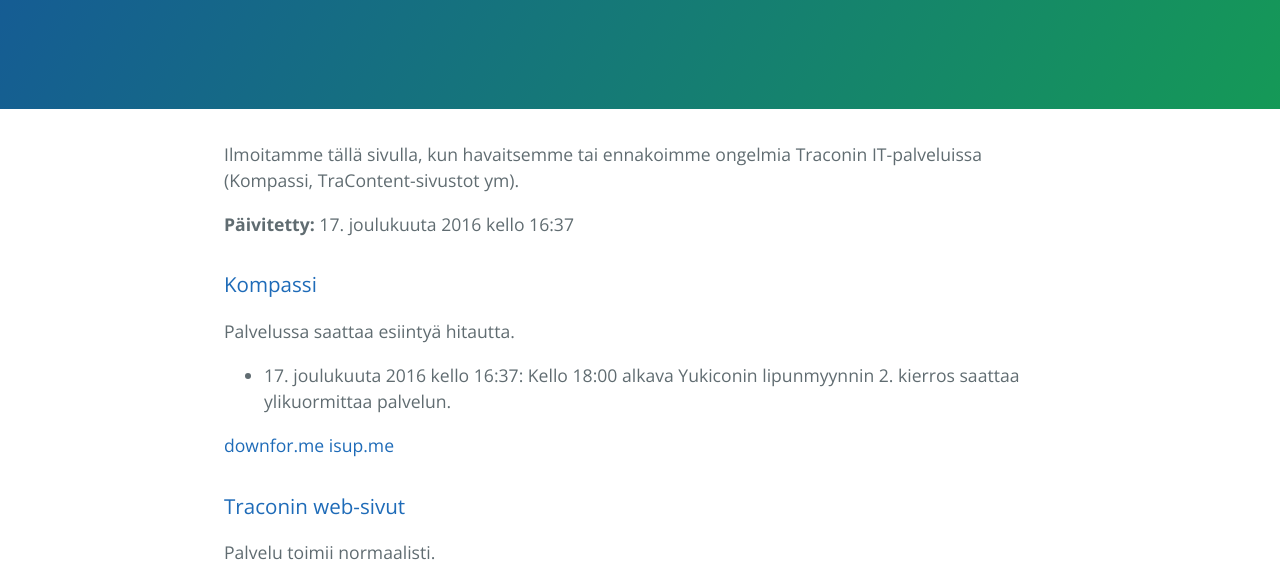
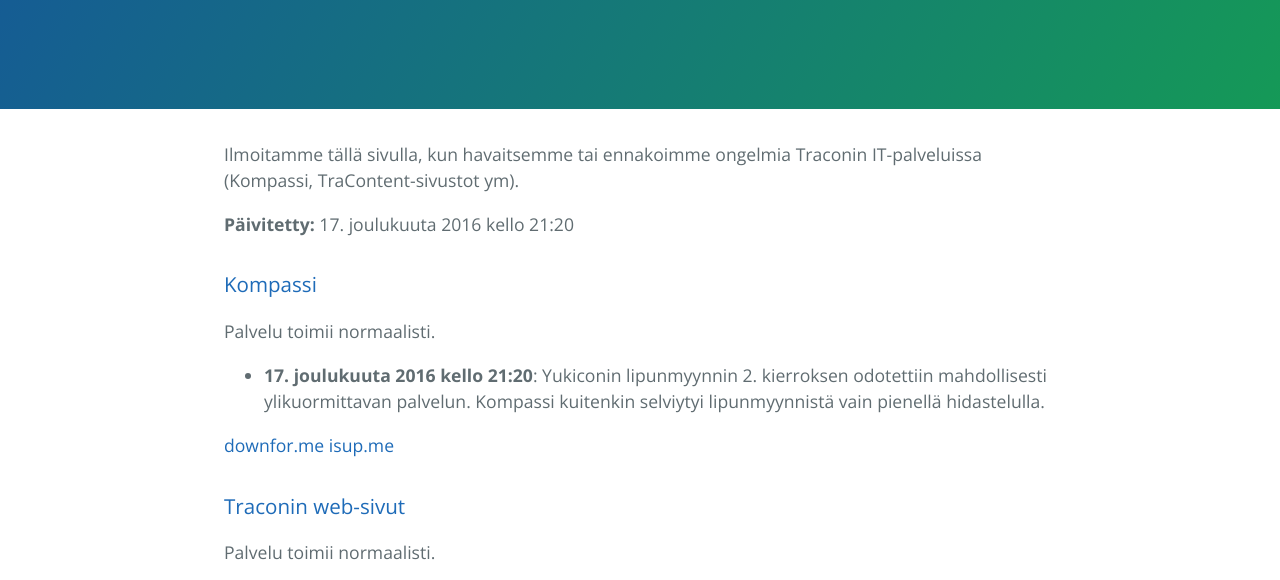
Before and after one commit to tracon/tracon.github.io, a plain HTML site: page index.html in a window 1280 px wide. Shown: the part 208-788 px from the top of the page. Drawn offline with nearby package versions, Linux system fonts and the light colour scheme.

Commit message:
Replace master branch with page content via GitHub

```diff
--- a/index.html
+++ b/index.html
@@ -18,16 +18,17 @@
     <section class="main-content">
       <p>Ilmoitamme tällä sivulla, kun havaitsemme tai ennakoimme ongelmia Traconin IT-palveluissa (Kompassi, TraContent-sivustot ym).</p>
 
-<p><strong>Päivitetty:</strong> 17. joulukuuta 2016 kello 16:37</p>
+<p><strong>Päivitetty:</strong> 17. joulukuuta 2016 kello 21:20</p>
 
 <h3>
 <a id="kompassi" class="anchor" href="#kompassi" aria-hidden="true"><span class="octicon octicon-link"></span></a><a href="https://kompassi.eu">Kompassi</a>
 </h3>
 
-<p>Palvelussa saattaa esiintyä hitautta.</p>
+<p>Palvelu toimii normaalisti.</p>
 
 <ul>
-<li>17. joulukuuta 2016 kello 16:37: Kello 18:00 alkava Yukiconin lipunmyynnin 2. kierros saattaa ylikuormittaa palvelun.</li>
+<li>
+<strong>17. joulukuuta 2016 kello 21:20</strong>: Yukiconin lipunmyynnin 2. kierroksen odotettiin mahdollisesti ylikuormittavan palvelun. Kompassi kuitenkin selviytyi lipunmyynnistä vain pienellä hidastelulla.</li>
 </ul>
 
 <p><a href="http://www.downfor.me/kompassi.eu">downfor.me</a>
--- a/params.json
+++ b/params.json
@@ -1 +1 @@
-{"name":"Traconin palveluiden tilanne","tagline":"Tracon IT Service Status","body":"Ilmoitamme tällä sivulla, kun havaitsemme tai ennakoimme ongelmia Traconin IT-palveluissa (Kompassi, TraContent-sivustot ym).\r\n\r\n**Päivitetty:** 17. joulukuuta 2016 kello 16:37\r\n\r\n### [Kompassi](https://kompassi.eu)\r\n\r\nPalvelussa saattaa esiintyä hitautta.\r\n\r\n* 17. joulukuuta 2016 kello 16:37: Kello 18:00 alkava Yukiconin lipunmyynnin 2. kierros saattaa ylikuormittaa palvelun.\r\n\r\n[downfor.me](http://www.downfor.me/kompassi.eu)\r\n[isup.me](http://isup.me/kompassi.eu)\r\n\r\n### [Traconin web-sivut](https://2016.tracon.fi)\r\n\r\nPalvelu toimii normaalisti.\r\n\r\n[downfor.me](http://www.downfor.me/2016.tracon.fi)\r\n[isup.me](http://isup.me/2016.tracon.fi)\r\n\r\n### [Aiconin web-sivut](https://aicon.fi)\r\n\r\nPalvelu toimii normaalisti.\r\n\r\n[downfor.me](http://www.downfor.me/aicon.fi)\r\n[isup.me](http://isup.me/aicon.fi)\r\n\r\n### Suippis (`suippokorvain.tukikohta.fi`)\r\n\r\nPalvelu toimii normaalisti.\r\n\r\n## Ota yhteyttä\r\n\r\n* [Twitter](https://twitter.com/Tracon_FI)","google":"","note":"Don't delete this file! It's used internally to help with page regeneration."}
+{"name":"Traconin palveluiden tilanne","tagline":"Tracon IT Service Status","body":"Ilmoitamme tällä sivulla, kun havaitsemme tai ennakoimme ongelmia Traconin IT-palveluissa (Kompassi, TraContent-sivustot ym).\r\n\r\n**Päivitetty:** 17. joulukuuta 2016 kello 21:20\r\n\r\n### [Kompassi](https://kompassi.eu)\r\n\r\nPalvelu toimii normaalisti.\r\n\r\n* **17. joulukuuta 2016 kello 21:20**: Yukiconin lipunmyynnin 2. kierroksen odotettiin mahdollisesti ylikuormittavan palvelun. Kompassi kuitenkin selviytyi lipunmyynnistä vain pienellä hidastelulla.\r\n\r\n[downfor.me](http://www.downfor.me/kompassi.eu)\r\n[isup.me](http://isup.me/kompassi.eu)\r\n\r\n### [Traconin web-sivut](https://2016.tracon.fi)\r\n\r\nPalvelu toimii normaalisti.\r\n\r\n[downfor.me](http://www.downfor.me/2016.tracon.fi)\r\n[isup.me](http://isup.me/2016.tracon.fi)\r\n\r\n### [Aiconin web-sivut](https://aicon.fi)\r\n\r\nPalvelu toimii normaalisti.\r\n\r\n[downfor.me](http://www.downfor.me/aicon.fi)\r\n[isup.me](http://isup.me/aicon.fi)\r\n\r\n### Suippis (`suippokorvain.tukikohta.fi`)\r\n\r\nPalvelu toimii normaalisti.\r\n\r\n## Ota yhteyttä\r\n\r\n* [Twitter](https://twitter.com/Tracon_FI)","google":"","note":"Don't delete this file! It's used internally to help with page regeneration."}
```
